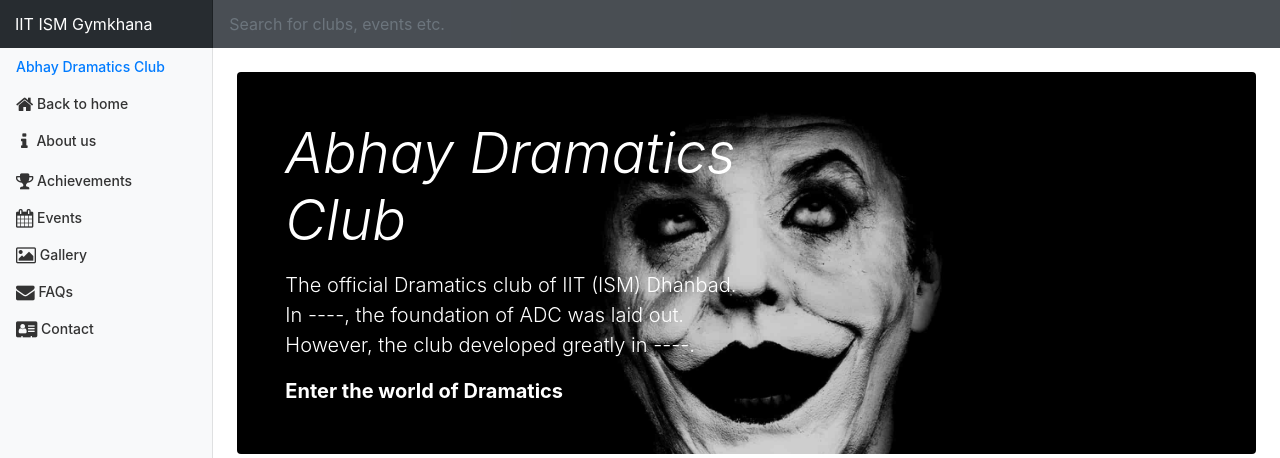
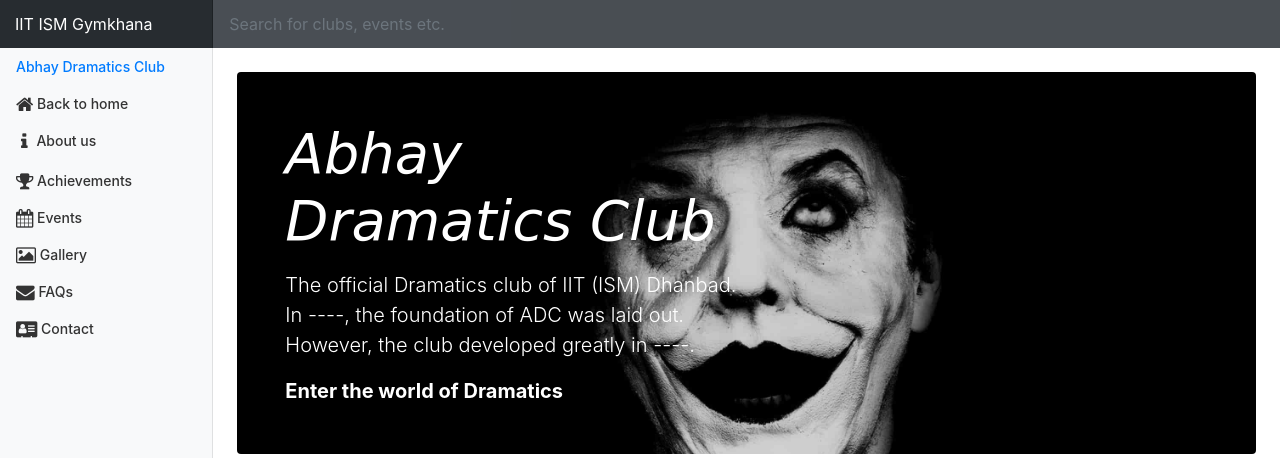
Before and after one commit to souravpd/ismClubs, a PHP site: page /clubs/adc.html in a window 1280 px wide. Shown: the top 458 px of the page. Run offline with PHP 8.4, Linux system fonts and the light colour scheme.

Commit message:
Updated styles

```diff
--- a/styles.css
+++ b/styles.css
@@ -333,3 +333,7 @@ footer{
     margin-top: 4rem;
   }
 }
+h1{
+    font-family : 'Comfortaa', cursive;
+
+}
```
